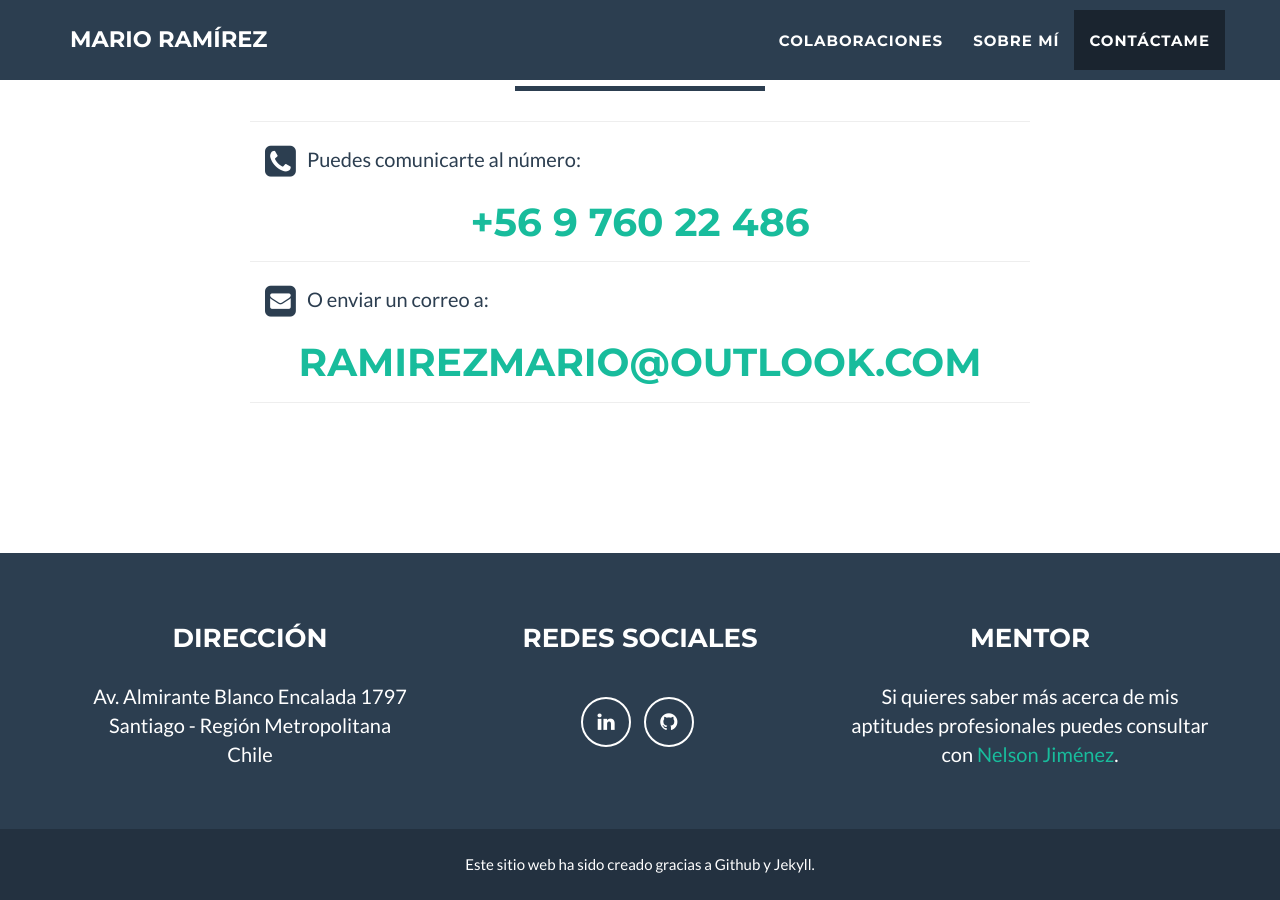
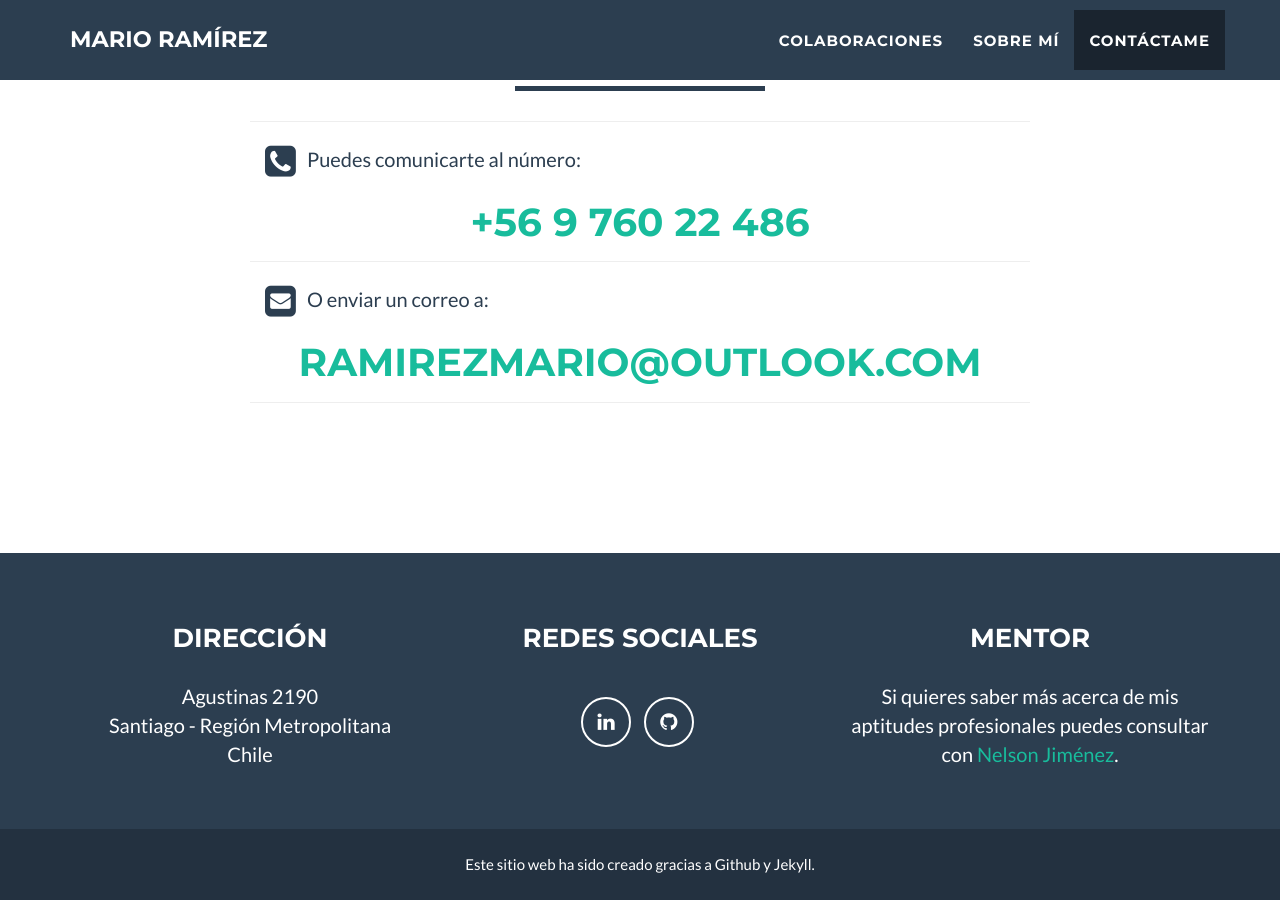
Before and after one commit to MarioRamirez/MarioRamirez.github.io, a Jekyll site: the page built from index.html, in a window 1280 px wide and 900 px high, scrolled down 2278 px. Built offline with Jekyll 4.4.1, drawn with Linux system fonts in a browser that asks for light colours.

Commit message:
Update address

```diff
--- a/_config.yml
+++ b/_config.yml
@@ -26,7 +26,7 @@ social:
 
 # Postal address (add as many lines as necessary)
 address:
-  - line: Av. Almirante Blanco Encalada 1797
+  - line: Agustinas 2190
   - line: Santiago - Región Metropolitana
   - line: Chile
 
```
